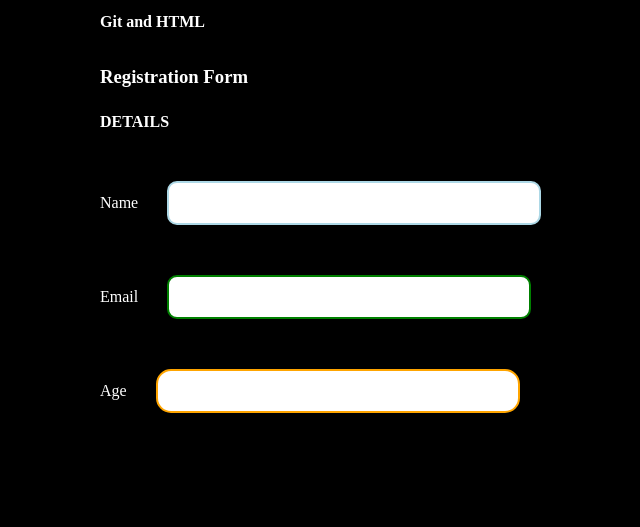
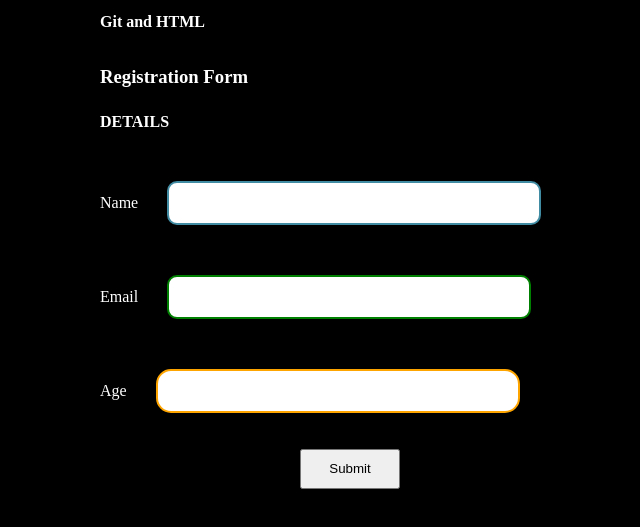
Before and after one commit to kayzee1386/Weekly_Challenge_2, a plain HTML site: page index.html in a window 1280 px wide. Shown: the part 91-618 px from the top of the page, without its empty margins (390-1030 px from the left). Drawn offline with Linux system fonts and the light colour scheme.

Commit message:
Feedback implemented

```diff
--- a/form.css
+++ b/form.css
@@ -15,7 +15,7 @@ body{
 
 }
 #Name{
-    border: 2px solid lightblue;
+    border: 2px solid rgb(65, 139, 163);
     width: 72%;
     height: 30px;
     border-radius: 10px;
@@ -39,9 +39,15 @@ body{
     border-radius: 15px;
     padding: 5px;
     margin-left: 5%;
-
 }
 .details{
     margin-top: 5%;
     margin-bottom: 10%;
 }
+button{
+ text-align: center;
+ width: 100px;
+ height: 40px;
+ transform: translateX(50%);
+ margin-left: 150px;
+}
--- a/index.html
+++ b/index.html
@@ -32,7 +32,9 @@
                 <label for="age">Age</label>
                 <input type="age" id="age">
             </div>
-            </div>
+            <br><br>
+            <button type="button" class="btn btn-primary">Submit</button>
+        </div>
     </form>
 </body>
 </html>
```
